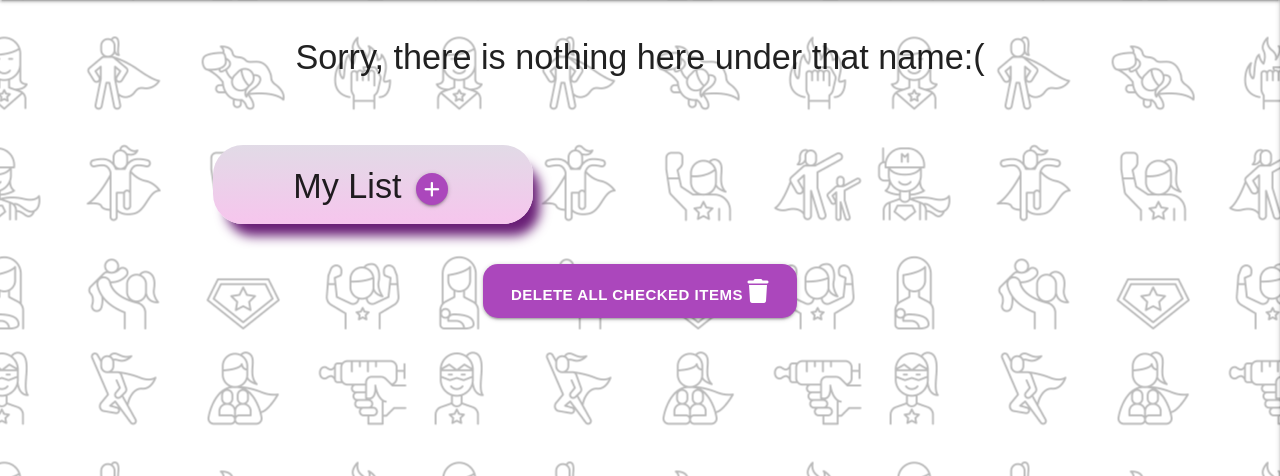
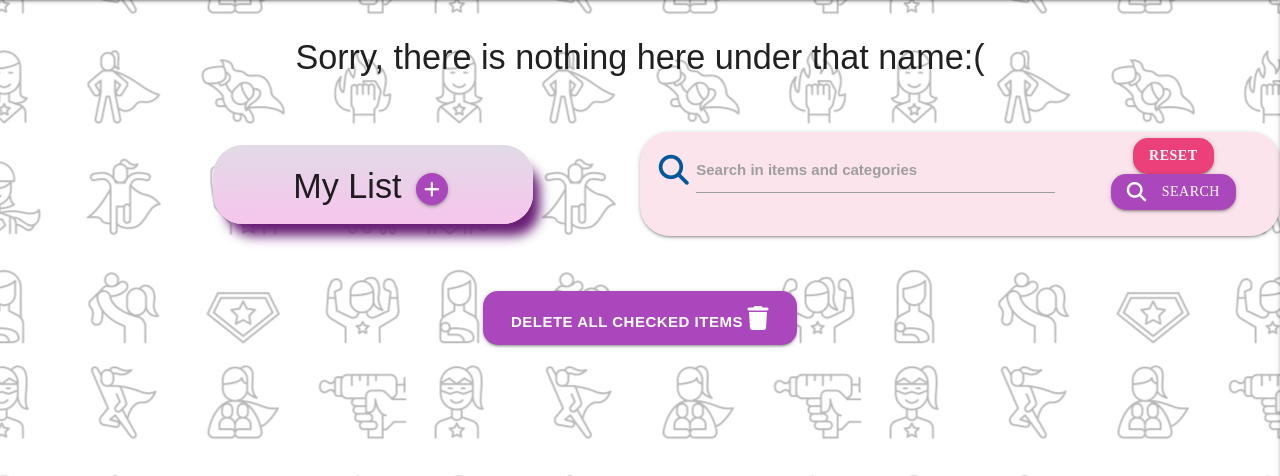
Before and after one commit to AgyLuczak/MUM-S-TO-DO-LIST, a Flask app: page /search in a window 1280 px wide. Shown: the part 64-540 px from the top of the page. Run offline with Flask 3, Linux system fonts and the light colour scheme; data that the repository does not hold is empty; some libraries are stand-ins or nearby versions; some web fonts are replaced.

Commit message:
Move the search button to the list page and change its position

```diff
--- a/templates/to_do_items.html
+++ b/templates/to_do_items.html
@@ -1,16 +1,45 @@
 {% extends "base.html" %}
 {% block content %}
 
+
 <section class="heading">
     <div class="row">
-        <div class="col left top-heading s12 m3 offset-m2">
+        <!-- My List Heading -->
+        <div class="col s12 m3 offset-m2 top-heading">
             <h4 class="text-darken-4 center-align">
-                My List <a href="{{ url_for('add_to_do_item') }}" class="btn-floating btn-small purple lighten-1"
+                My List
+                <a href="{{ url_for('add_to_do_item') }}" class="btn-floating btn-small purple lighten-1"
                     aria-label="add">
-                    <i class="fa-solid fa-plus"></i></a></h4>
+                    <i class="fa-solid fa-plus"></i>
+                </a>
+            </h4>
+        </div>
+
+        <!-- Search Form -->
+        <div class="col s12 m6 card-panel pink lighten-5 right">
+            <form action="{{ url_for('search') }}" method="post">
+                <div class="row valign-wrapper center-align">
+                    <div class="input-field col s8">
+                        <i class="fas fa-search prefix light-blue-text text-darken-4"></i>
+                        <input type="text" name="query" id="query" minlength="3" class="validate" required>
+                        <label for="query">Search in items and categories</label>
+                    </div>
+                    <div class="search-buttons col s4">
+                        <a href="{{ url_for('get_to_do_items') }}" class=" pink lighten-1 btn buttons ">Reset</a>
+                        <button type="submit" class="purple lighten-1 btn buttons">
+                            <i class="fas fa-search left"></i> Search
+                        </button>
+                    </div>
+                </div>
+            </form>
         </div>
     </div>
 </section>
+
+
+
+
+
 
 <div class="row">
     {% for item in to_do_items %}
```
Also changed, not shown: templates/profile.html (+0 -19 lines).
